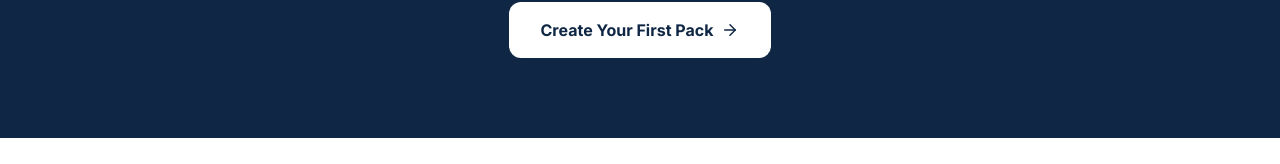
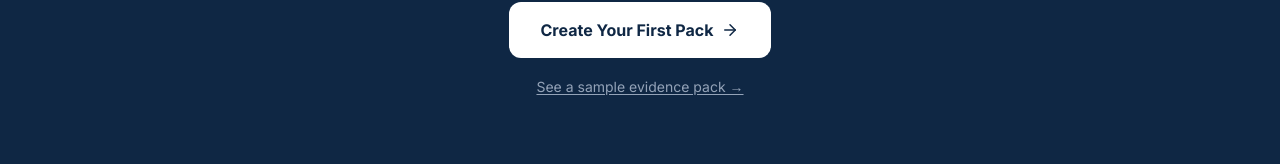
Before and after one commit to mattmcallister-create/chargeback-evidence-pack, a Next.js app: page /how-it-works in a window 1280 px wide. Shown: the part 461-625 px from the top of the page. Built offline with nearby package versions, Linux system fonts and the light colour scheme; no server answers.

Commit message:
feat(cro): add /preview links to how-it-works hero and final CTA

```diff
--- a/app/(marketing)/how-it-works/page.tsx
+++ b/app/(marketing)/how-it-works/page.tsx
@@ -156,6 +156,14 @@ export default function HowItWorksPage() {
             Create Your First Pack
             <ArrowRight size={18} />
           </Link>
+          <p className="mt-4">
+            <Link
+              href="/preview"
+              className="text-sm text-slate-400 hover:text-white underline underline-offset-2 transition-colors"
+            >
+              See a sample evidence pack →
+            </Link>
+          </p>
         </div>
       </section>
 
@@ -283,8 +291,8 @@ export default function HowItWorksPage() {
             <ArrowRight size={18} />
           </Link>
           <p className="mt-4 text-sm text-slate-400">
-            <Link href="/pricing/" className="underline hover:text-white transition-colors">
-              See what&apos;s included →
+            <Link href="/preview" className="underline hover:text-white transition-colors">
+              See a sample pack first →
             </Link>
           </p>
         </div>
```
